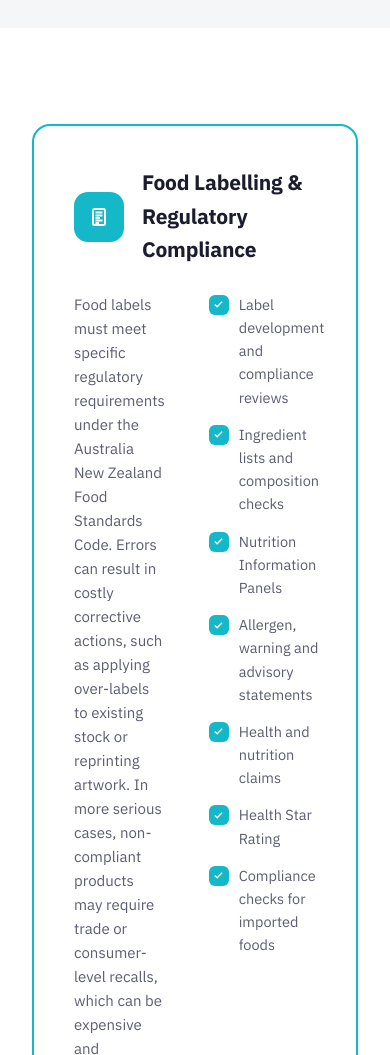
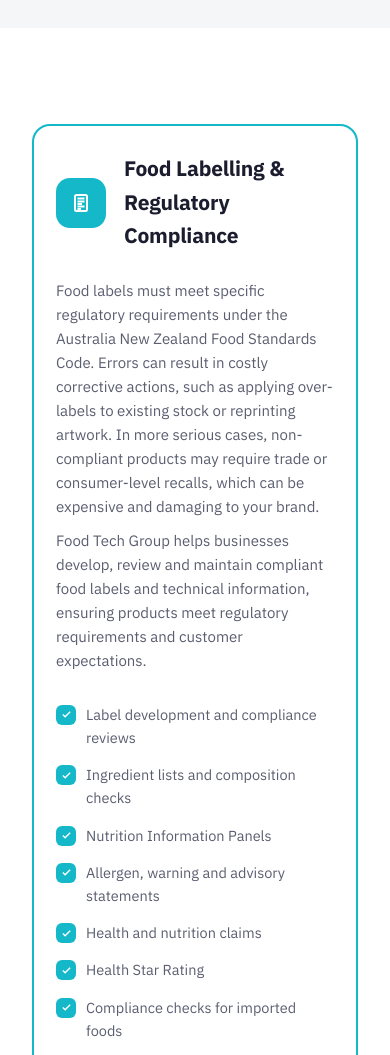
Before and after one commit to ekbird79/foodtechgroup-website, a plain HTML site: page index.html in a window 390 px wide. Shown: the part 3680-4735 px from the top of the page. Drawn offline with Linux system fonts and the light colour scheme.

Commit message:
Add files via upload

```diff
--- a/index.html
+++ b/index.html
@@ -177,7 +177,8 @@
     .navlinks{display:none;}
     .who-grid{grid-template-columns:1fr;}
     .help-cards{grid-template-columns:1fr 1fr;}
-    .help-block{grid-template-columns:1fr;}
+    .help-block .block-cols{grid-template-columns:1fr; gap:20px;}
+    .help-block{padding:26px 22px;}
     .about .wrap{grid-template-columns:1fr;}
     .contact-grid{grid-template-columns:1fr; text-align:center;}
     .mail-badge{margin-left:auto; margin-right:auto;}
```
